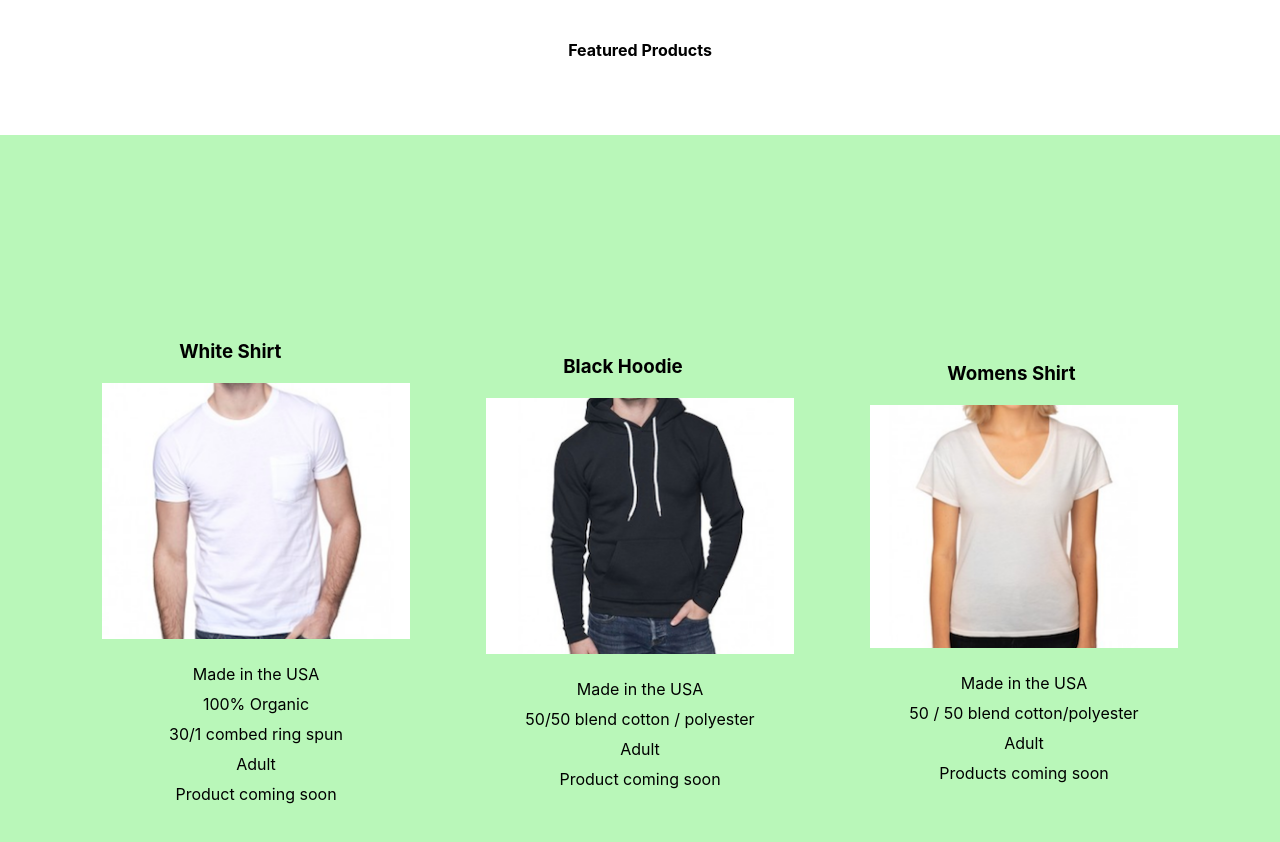
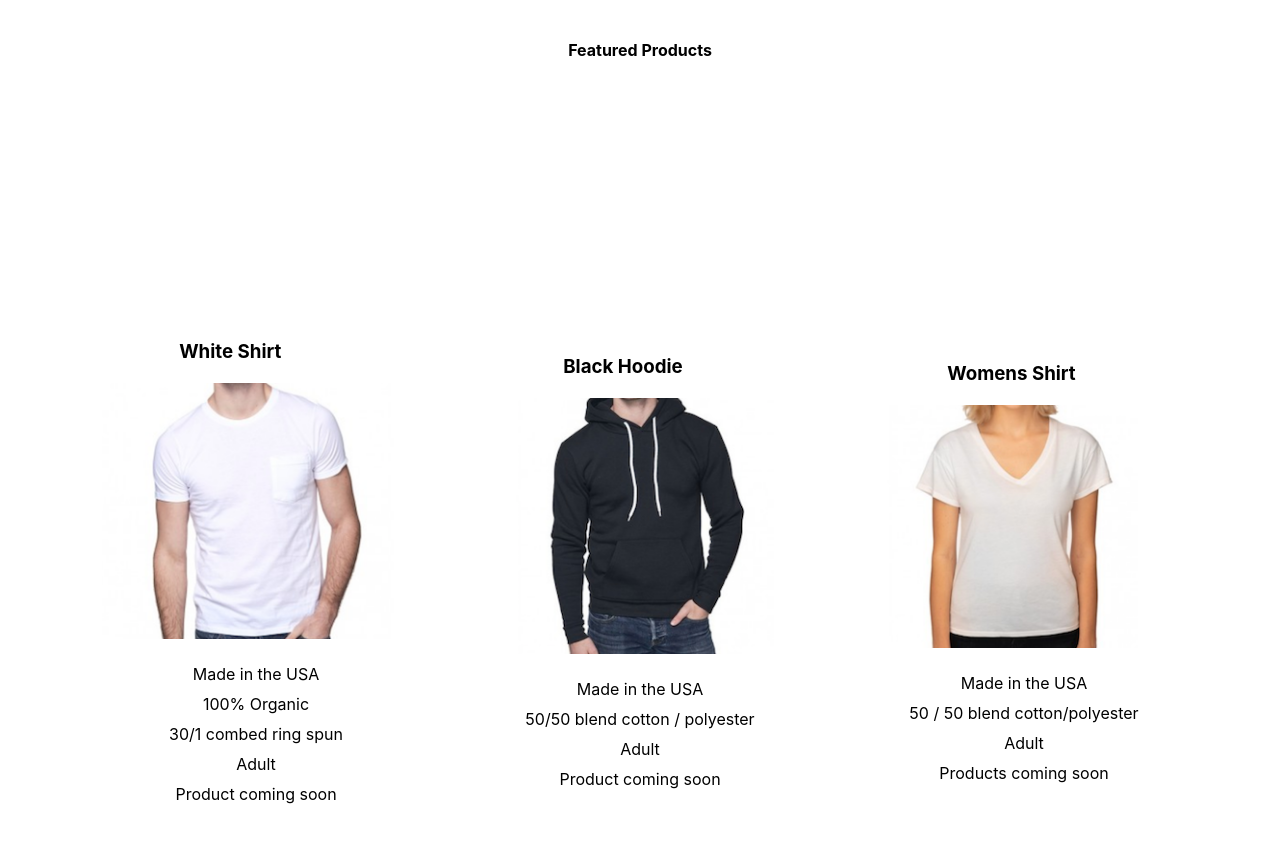
Before and after one commit to aaronnn47/recykle, a React (Create React App) app: page /#/ in a window 1280 px wide. Shown: the part 660-1502 px from the top of the page. Built offline with nearby package versions, Linux system fonts and the light colour scheme; a web font is replaced by a local one.

Commit message:
commented out the green background

```diff
--- a/src/Components/Home/Home.css
+++ b/src/Components/Home/Home.css
@@ -182,7 +182,7 @@ a:hover
   .featured-images{
     width: 100%;
     height: 30%;
-    background: rgb(185, 247, 185);
+    /* background: rgb(185, 247, 185); */
     margin: 0 0;
     display: flex;
     flex-direction: row;
```
